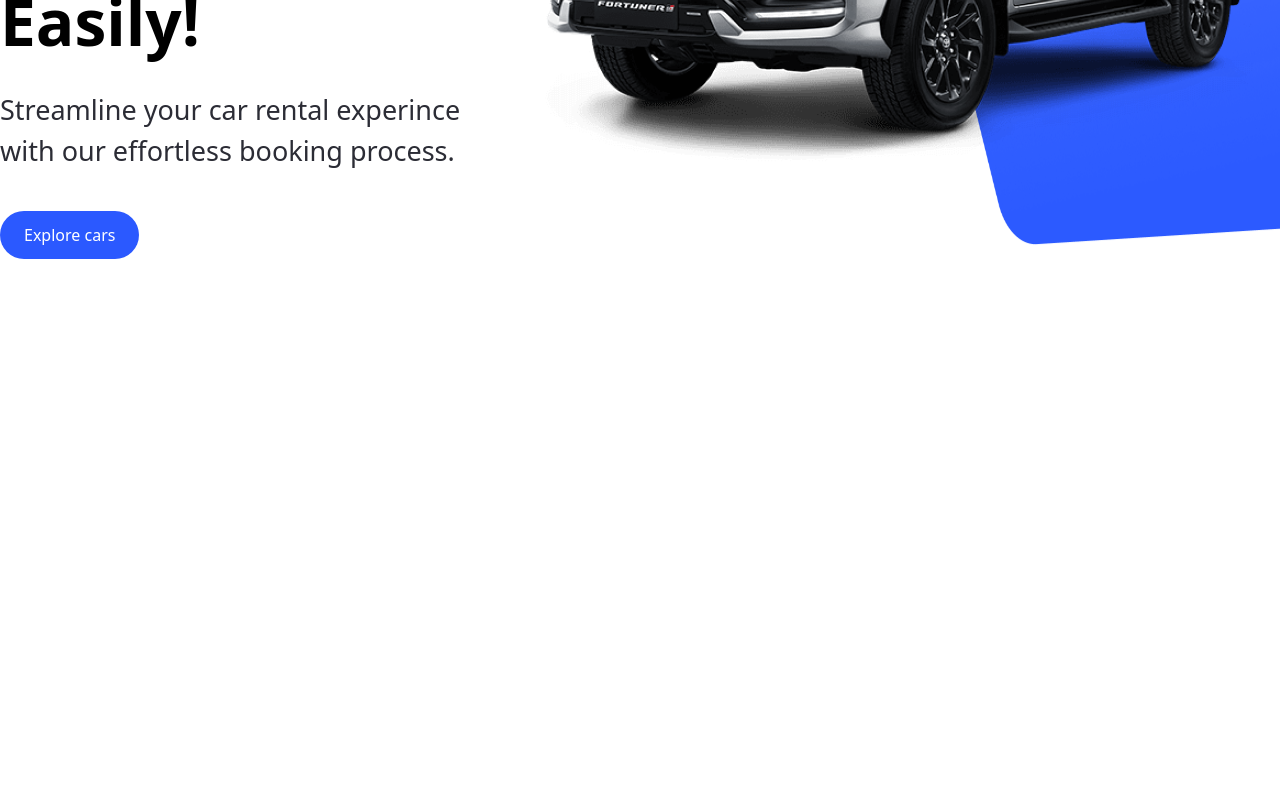
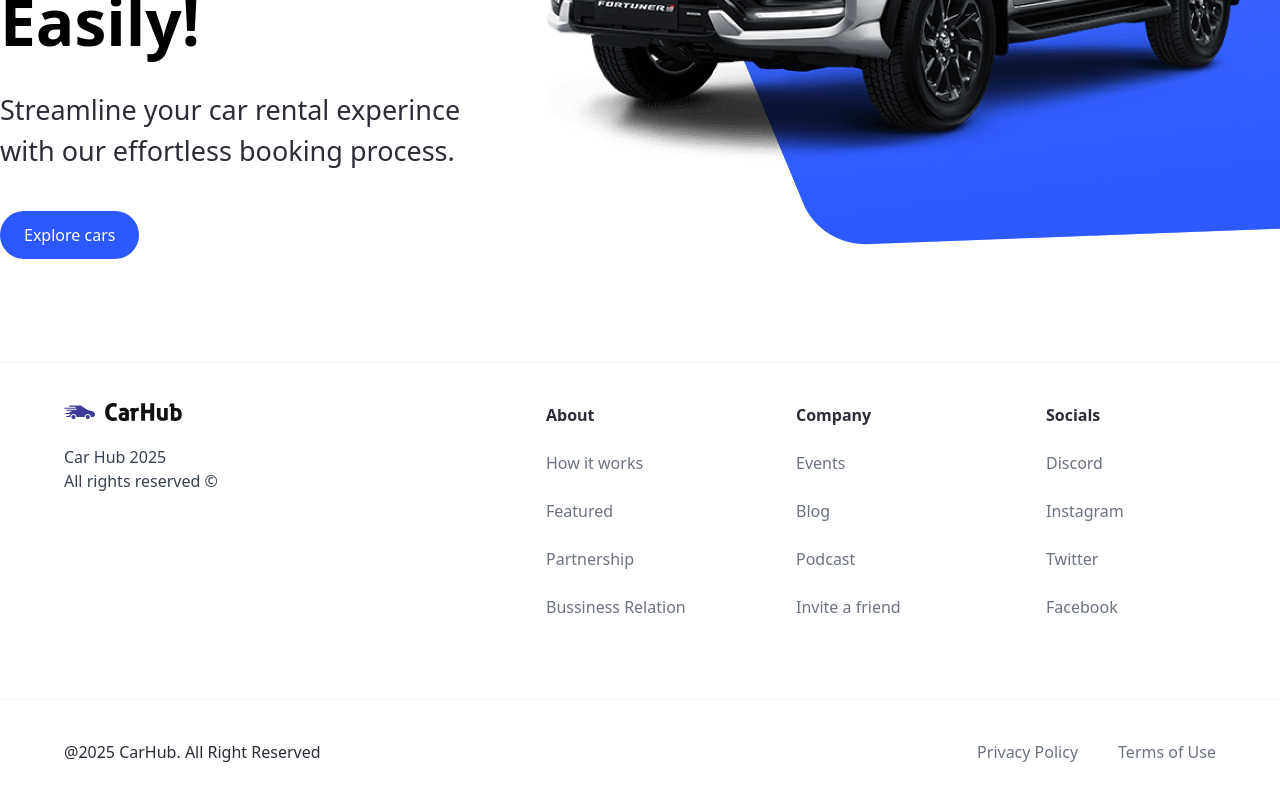
Before and after one commit to ria-arora-git/car-showcase, a Next.js app: page / in a window 1280 px wide. Shown: the part 458-1258 px from the top of the page. Before the commit the page ends 800 px from the top, so only its background shows below. Built offline with nearby package versions, Linux system fonts and the light colour scheme.

Commit message:
47:30 completed

```diff
--- a/app/layout.tsx
+++ b/app/layout.tsx
@@ -16,7 +16,7 @@ export default function RootLayout({
   children: React.ReactNode;
 }>) {
   return (
-    <html lang="en">
+    <html lang='en' suppressHydrationWarning>
       <body className="relative">
         <Navbar />
         {children}
--- a/components/Footer.tsx
+++ b/components/Footer.tsx
@@ -1,12 +1,50 @@
-'use client';
+"use client";
 
+import { footerLinks } from '@/constants/page';
+import Image from 'next/image';
+import Link from 'next/link';
 import React from 'react'
 
 const Footer = () => {
   return (
-    <div>
+    <footer className='flex flex-col text-black-100 mt-5 border-t border-gray-100'>
+      <div className='flex max-md:flex-col flex-wrap justify-between gap-5 sm:px-16 px-6 py-10 '>
+        <div className='flex flex-col justify-start items-start gap-6 '>
+          <Image src={'/logo.svg'} alt='logo' width={118} height={18} className='object-contain'/>
+          <p className='text-base text-gray-700 '>
+            Car Hub 2025 <br /> All rights reserved &copy;
+          </p>
+        </div>
+        <div className='flex-1 w-full flex md:justify-end flex-wrap max-md:mt-10 gap-20'>
+          {footerLinks.map((link)=>(
+            <div key={link.title} className='flex flex-col gap-6 text-base min-w-[170px]'>
+              <h3 className='font-bold'>
+                {link.title}
+              </h3>
+              {link.links.map((item)=>(
+                <Link href={item.url} key={item.title} className='text-gray-500'>
+                <div >
+                  {item.title}
+                  </div>
+                </Link>
+              ))}
+            </div>
+          ))}
+        </div>
+      </div>
 
-    </div>
+      <div className='flex justify-between itme-center flex-wrap mt-10 border-t border-gray-100 sm:px-16 px-6 py-10 '>
+        <p>@2025 CarHub. All Right Reserved </p>
+        <div className='flex-1 flex sm:justify-end justify-center max-sm:mt-4 gap-10'>
+          <Link href='/' className='text-gray-500'>
+            Privacy Policy
+          </Link>
+          <Link href='/' className='text-gray-500'>
+            Terms of Use
+          </Link>
+        </div>
+      </div>
+    </footer>
   )
 }
 
--- a/components/Hero.tsx
+++ b/components/Hero.tsx
@@ -20,8 +20,8 @@ const Hero = () => {
       <div className='xl:flex-[1.5] flex justify-end items-end w-full xl:h-screen'>
         <div className='relative xl:w-full w-[90%] xl:h-full h-[590px] z-0'>
           <Image src={'/hero.png'} className='object-contain' alt='hero'  fill />
-          <div className='absolute xl:-top-24 xl:-right-1/2 -right-1/4 bg-hero-bg bg-repeat-round -z-10 w-full xl:h-screen h-[590px] overflow-hidden'></div>
         </div>
+        <div className='absolute xl:-top-24 xl:-right-1/2 -right-1/4 bg-hero-bg bg-repeat-round -z-10 w-full xl:h-screen h-[590px] overflow-hidden'></div>
       </div>
     </div>
   )
--- /dev/null
+++ b/constants/page.tsx
@@ -0,0 +1,101 @@
+export const manufacturers = [
+    "Acura",
+    "Alfa Romeo",
+    "Aston Martin",
+    "Audi",
+    "Bentley",
+    "BMW",
+    "Buick",
+    "Cadillac",
+    "Chevrolet",
+    "Chrysler",
+    "Citroen",
+    "Dodge",
+    "Ferrari",
+    "Fiat",
+    "Ford",
+    "GMC",
+    "Honda",
+    "Hyundai",
+    "Infiniti",
+    "Jaguar",
+    "Jeep",
+    "Kia",
+    "Lamborghini",
+    "Land Rover",
+    "Lexus",
+    "Lincoln",
+    "Maserati",
+    "Mazda",
+    "McLaren",
+    "Mercedes-Benz",
+    "MINI",
+    "Mitsubishi",
+    "Nissan",
+    "Porsche",
+    "Ram",
+    "Rolls-Royce",
+    "Subaru",
+    "Tesla",
+    "Toyota",
+    "Volkswagen",
+    "Volvo",
+  ];
+
+  export const yearsOfProduction = [
+    { title: "Year", value: "" },
+    { title: "2015", value: "2015" },
+    { title: "2016", value: "2016" },
+    { title: "2017", value: "2017" },
+    { title: "2018", value: "2018" },
+    { title: "2019", value: "2019" },
+    { title: "2020", value: "2020" },
+    { title: "2021", value: "2021" },
+    { title: "2022", value: "2022" },
+    { title: "2023", value: "2023" },
+  ];
+
+  export const fuels = [
+    {
+      title: "Fuel",
+      value: "",
+    },
+    {
+      title: "Gas",
+      value: "Gas",
+    },
+    {
+      title: "Electricity",
+      value: "Electricity",
+    },
+  ];
+
+  export const footerLinks = [
+    {
+      title: "About",
+      links: [
+        { title: "How it works", url: "/" },
+        { title: "Featured", url: "/" },
+        { title: "Partnership", url: "/" },
+        { title: "Bussiness Relation", url: "/" },
+      ],
+    },
+    {
+      title: "Company",
+      links: [
+        { title: "Events", url: "/" },
+        { title: "Blog", url: "/" },
+        { title: "Podcast", url: "/" },
+        { title: "Invite a friend", url: "/" },
+      ],
+    },
+    {
+      title: "Socials",
+      links: [
+        { title: "Discord", url: "/" },
+        { title: "Instagram", url: "/" },
+        { title: "Twitter", url: "/" },
+        { title: "Facebook", url: "/" },
+      ],
+    },
+  ];
```
